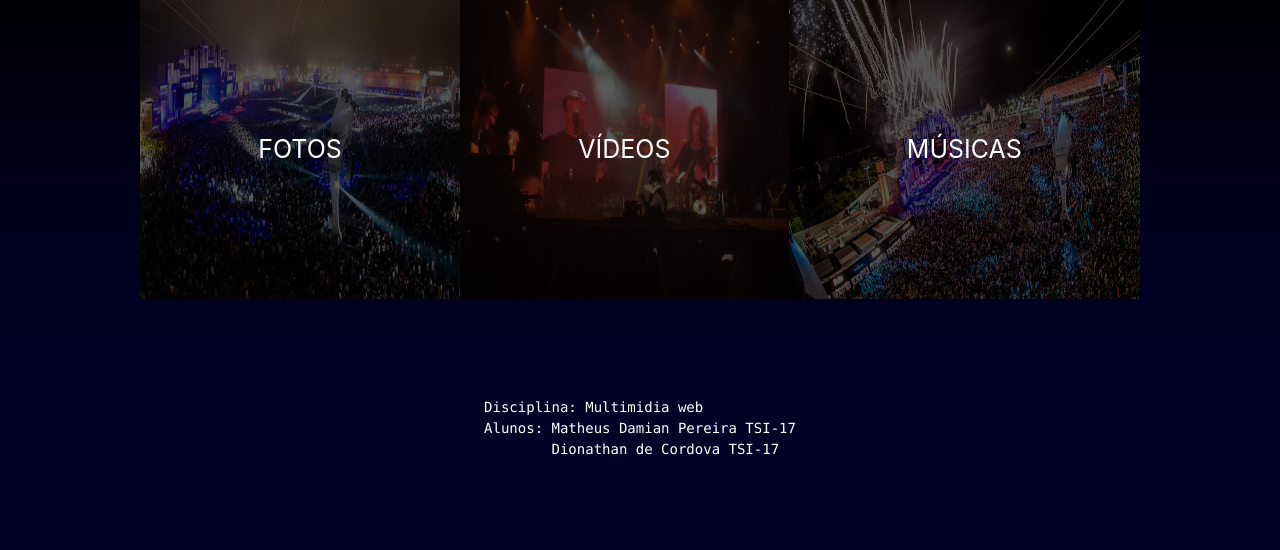
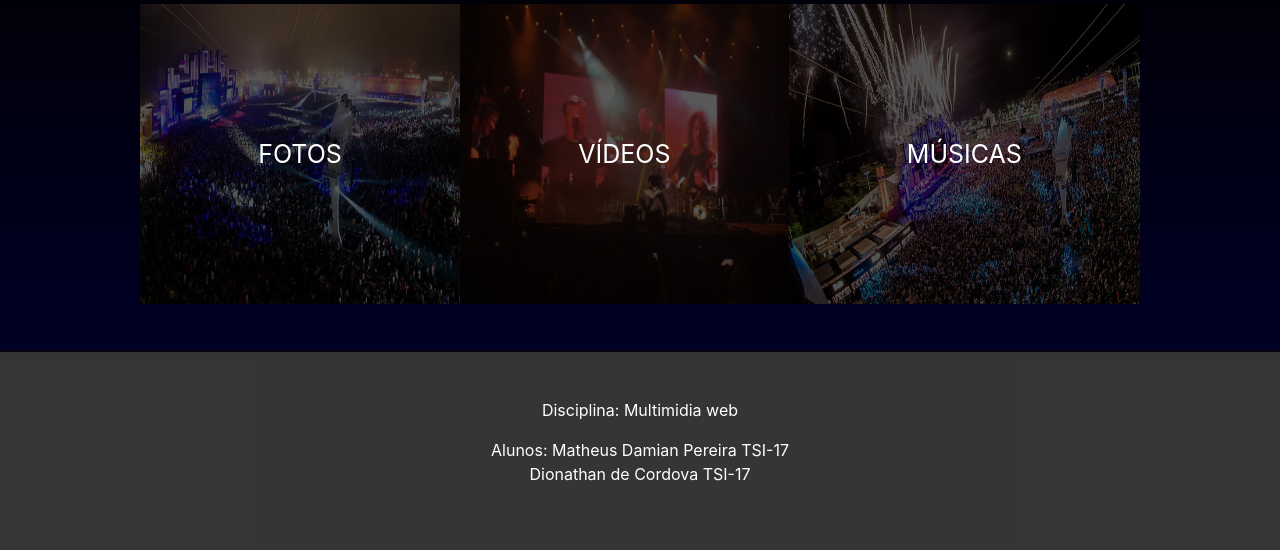
Before and after one commit to Mdamian1/RockInRio, a CodeIgniter app: page /database/index.php/welcome/index in a window 1280 px wide. Shown: the part 657-1207 px from the top of the page. Before the commit the page ends 1112 px from the top, so only its background shows below. Run offline with CodeIgniter, Linux system fonts and the light colour scheme.

Commit message:
Alteracao de cor footer e menu

```diff
--- a/application/views/template.php
+++ b/application/views/template.php
@@ -37,11 +37,13 @@
     <footer>
         <div class="container-fluid rodape">
             <div class="row justify-content-center align-items-center rodapeInterior">
-                    <pre class="texto">
-Disciplina: Multimidia web
-Alunos: Matheus Damian Pereira TSI-17
-        Dionathan de Cordova TSI-17
-                    </pre>
+            <div class="text-center texto">
+               <p>Disciplina: Multimidia web</p>
+                <p>
+                    Alunos: Matheus Damian Pereira TSI-17 <br>
+                            Dionathan de Cordova TSI-17
+                </p>
+            </div>
             </div>
         </div>
     </footer>
--- a/assets/template/css/style.css
+++ b/assets/template/css/style.css
@@ -7,8 +7,8 @@
 
 /* Topo */
 .topo{
-    height: 80px;
-    background-color: #010026;
+    height: 85px;
+    background-color: #0a0707d0;
 }
 
 .topoInterior{
@@ -59,8 +59,9 @@
 
 /* Rodapé */
 .rodape{
+    margin-top:-2px;
     height: 200px;
-    background-color: #010026;
+    background-color: #0a0707d0;
 }
 
 .rodapeInterior{
```
